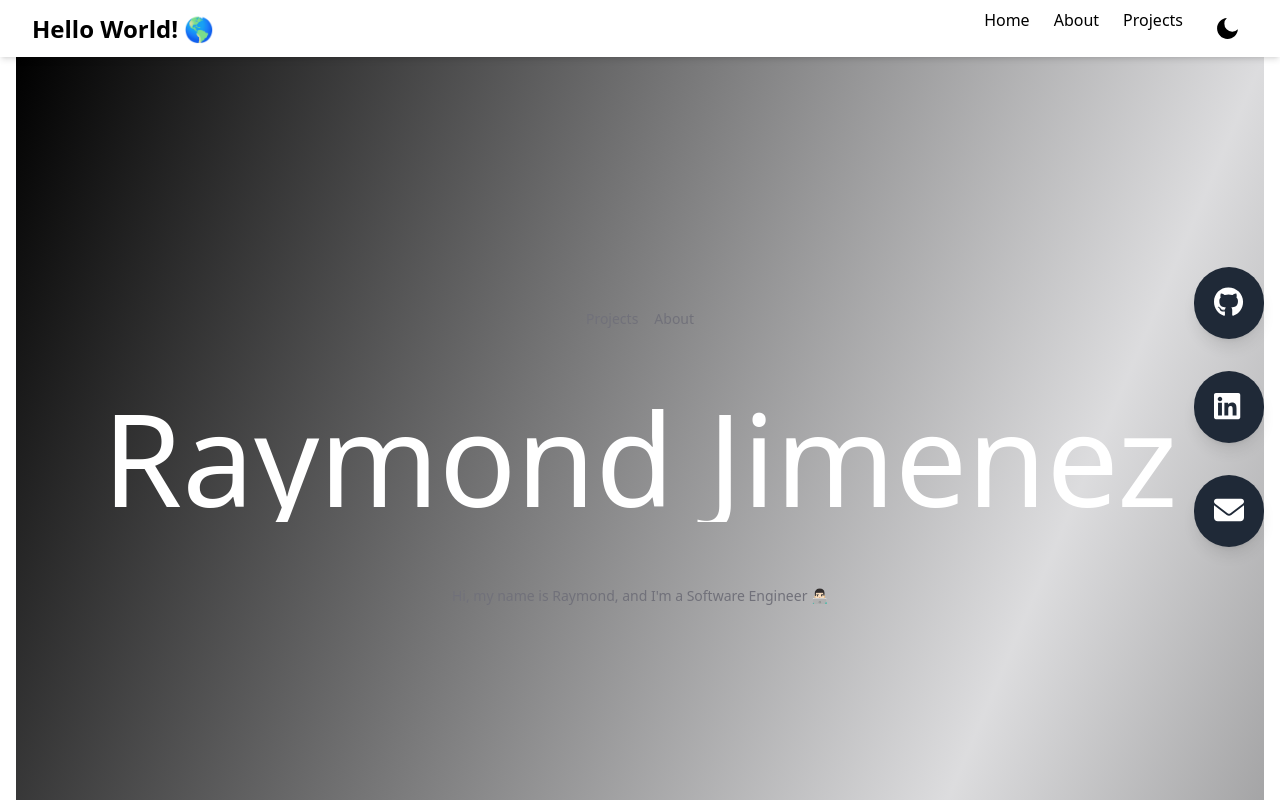
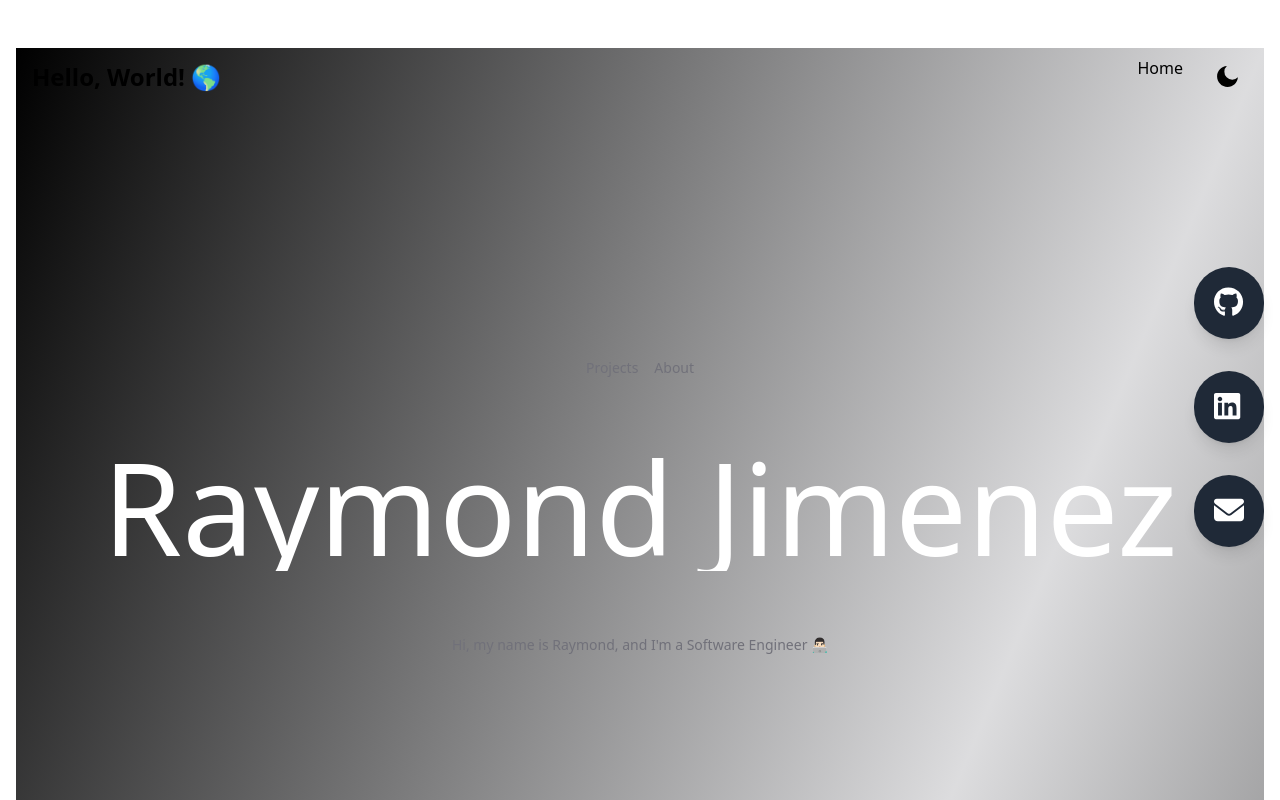
Before and after one commit to rayjim28/portfolio_2, a Next.js app: page / in a window 1280 px wide. Shown: the top 800 px of the page. Built offline with nearby package versions, Linux system fonts and the light colour scheme.

Commit message:
changes navbar

```diff
--- a/src/components/Navbar.tsx
+++ b/src/components/Navbar.tsx
@@ -1,58 +1,58 @@
-import React from "react";
-import { Link } from "react-scroll";
-import { useTheme } from "next-themes";
-import { RiMoonFill, RiSunLine } from "react-icons/ri";
-import { motion } from "framer-motion";
+// import React from "react";
+// import { Link } from "react-scroll";
+// import { useTheme } from "next-themes";
+// import { RiMoonFill, RiSunLine } from "react-icons/ri";
+// import { motion } from "framer-motion";
 
-const NAV_ITEMS = [
-  { label: "Home", page: "home" },
-  { label: "About", page: "about" },
-  { label: "Projects", page: "projects" },
-];
+// const NAV_ITEMS = [
+//   { label: "Home", page: "home" },
+//   { label: "About", page: "about" },
+//   { label: "Projects", page: "projects" },
+// ];
 
-const Navbar = () => {
-  const { systemTheme, theme, setTheme } = useTheme();
-  const currentTheme = theme === "system" ? systemTheme : theme;
+// const Navbar = () => {
+//   const { systemTheme, theme, setTheme } = useTheme();
+//   const currentTheme = theme === "system" ? systemTheme : theme;
 
-  const navVariants = {
-    hidden: { y: "-100%", opacity: 0 },
-    visible: { y: "0%", opacity: 1, transition: { delay: 0.3, duration: 0.5 } },
-  };
+//   const navVariants = {
+//     hidden: { y: "-100%", opacity: 0 },
+//     visible: { y: "0%", opacity: 1, transition: { delay: 0.3, duration: 0.5 } },
+//   };
 
-  return (
-    <motion.header
-      className={`fixed w-full px-4 top-0 left-0 shadow-md z-50 ${currentTheme === "dark" ? "bg-black" : "bg-white"}`}
-      initial="hidden"
-      animate="visible"
-      variants={navVariants}
-    >
-      <div className="container mx-auto px-4 py-2 flex justify-between items-center">
-        <h2 className={`text-2xl font-semibold ${currentTheme === "dark" ? "text-white" : "text-black"}`}>Hello World! 🌎</h2>
-        <div className="flex space-x-6">
-          {NAV_ITEMS.map((item, idx) => (
-            <Link
-              key={idx}
-              to={`#${item.page}`}
-              smooth={true}
-              duration={500}
-              className={`hover:text-gray-600 transition duration-300 ${currentTheme === "dark" ? "text-white" : "text-black"}`}
-            >
-              {item.label}
-            </Link>
-          ))}
-          {currentTheme === "dark" ? (
-            <button onClick={() => setTheme("light")} className="p-2 rounded-xl">
-                <RiSunLine size={25} color="white" />
-            </button>
-          ) : (
-            <button onClick={() => setTheme("dark")} className="p-2 rounded-xl">
-                <RiMoonFill size={25} color="black" />
-            </button>
-          )}
-        </div>
-      </div>
-    </motion.header>
-  );
-};
+//   return (
+//     <motion.header
+//       className={`w-full px-4 shadow-md z-50 ${currentTheme === "dark" ? "bg-black" : "bg-white"}`}
+//       initial="hidden"
+//       animate="visible"
+//       variants={navVariants}
+//     >
+//       <div className="container mx-auto px-4 py-2 flex justify-between items-center">
+//         <h2 className={`text-2xl font-semibold ${currentTheme === "dark" ? "text-white" : "text-black"}`}>Hello World! 🌎</h2>
+//         <div className="flex space-x-6">
+//           {NAV_ITEMS.map((item, idx) => (
+//             <Link
+//               key={idx}
+//               to={`#${item.page}`}
+//               smooth={true}
+//               duration={500}
+//               className={`hover:text-gray-600 transition duration-300 ${currentTheme === "dark" ? "text-white" : "text-black"}`}
+//             >
+//               {item.label}
+//             </Link>
+//           ))}
+//           {currentTheme === "dark" ? (
+//             <button onClick={() => setTheme("light")} className="p-2 rounded-xl">
+//                 <RiSunLine size={25} color="white" />
+//             </button>
+//           ) : (
+//             <button onClick={() => setTheme("dark")} className="p-2 rounded-xl">
+//                 <RiMoonFill size={25} color="black" />
+//             </button>
+//           )}
+//         </div>
+//       </div>
+//     </motion.header>
+//   );
+// };
 
-export default Navbar;
+// export default Navbar;
--- a/src/components/layout.tsx
+++ b/src/components/layout.tsx
@@ -15,7 +15,7 @@ export default function RootLayout({ children }: Props) {
   return (
     <div className="font-inter min-h-screen flex flex-col">
       <Head>
-        <title>Your Website Name</title>
+        <title>Ray&apos;s Portfolio</title>
         <meta name="description" content="A description of your website" />
         <meta name="viewport" content="initial-scale=1.0, width=device-width" />
         {/* ... any other SEO related tags */}
@@ -23,7 +23,7 @@ export default function RootLayout({ children }: Props) {
 
       <header className="bg-black-600 text-white p-4">
         {/* Navbar goes here */}
-        Navbar
+
       </header>
 
       <main className="flex-grow container mx-auto px-4">
--- a/src/pages/_app.js
+++ b/src/pages/_app.js
@@ -1,7 +1,7 @@
 // pages/_app.js
 import RootLayout from '../components/layout';
 import { ThemeProvider } from 'next-themes';
-import Navbar from '../components/Navbar';
+// import Navbar from '../components/Navbar';
 
 
 
@@ -10,7 +10,6 @@ function MyApp({ Component, pageProps }) {
   return (
     <ThemeProvider>
         <RootLayout>
-        <Navbar />
       <Component {...pageProps} />
       </RootLayout>
     </ThemeProvider>
--- a/src/pages/index.tsx
+++ b/src/pages/index.tsx
@@ -4,19 +4,46 @@ import Projects from '../components/Projects';
 import Contacts from '../components/contacts';
 import Link from 'next/link';
 import Particles from "../components/Particles";
+import { useTheme } from "next-themes";
+import { RiMoonFill, RiSunLine } from "react-icons/ri";
+
 
 const navigation = [
 	{ name: "Projects", href: "#projects" },
 	{ name: "About", href: "#about" },
 ];
 
+
+
+
 export default function Home() {
+  const { systemTheme, theme, setTheme } = useTheme();
+const currentTheme = theme === "system" ? systemTheme : theme;
+
   return (
  <div className="relative bg-gradient-to-tl from-black via-zinc-600/20 to-black min-h-screen max-w-screen-2xl mx-auto">
 
  {/* Particles background */}
  <Particles className="absolute inset-0 -z-10" quantity={2000} />
 
+   {/* The integrated components */}
+   <header className="container mx-auto px-4 py-2 flex justify-between items-center mt-4">
+        <h2 className={`text-2xl font-semibold ${currentTheme === "dark" ? "text-white" : "text-black"}`}>Hello, World! 🌎</h2>
+        <div className="flex space-x-6">
+          <Link href="/" className={`hover:text-gray-600 transition duration-300 ${currentTheme === "dark" ? "text-white" : "text-black"}`}>
+            Home
+          </Link>
+          {currentTheme === "dark" ? (
+            <button onClick={() => setTheme("light")} className="p-2 rounded-xl">
+              <RiSunLine size={25} color="white" />
+            </button>
+          ) : (
+            <button onClick={() => setTheme("dark")} className="p-2 rounded-xl">
+              <RiMoonFill size={25} color="black" />
+            </button>
+          )}
+        </div>
+      </header>
 
       <main className="flex flex-col justify-center items-center h-screen relative z-10">
         <motion.div
```
